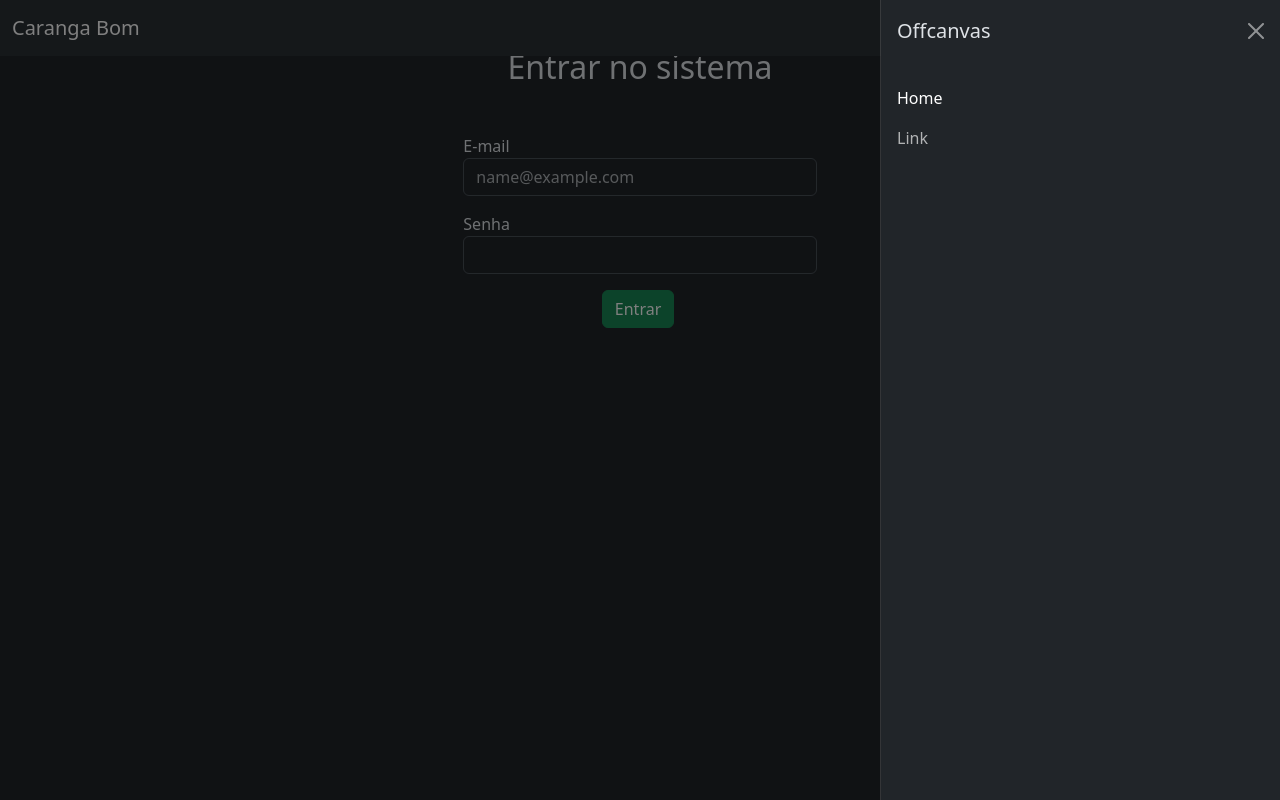
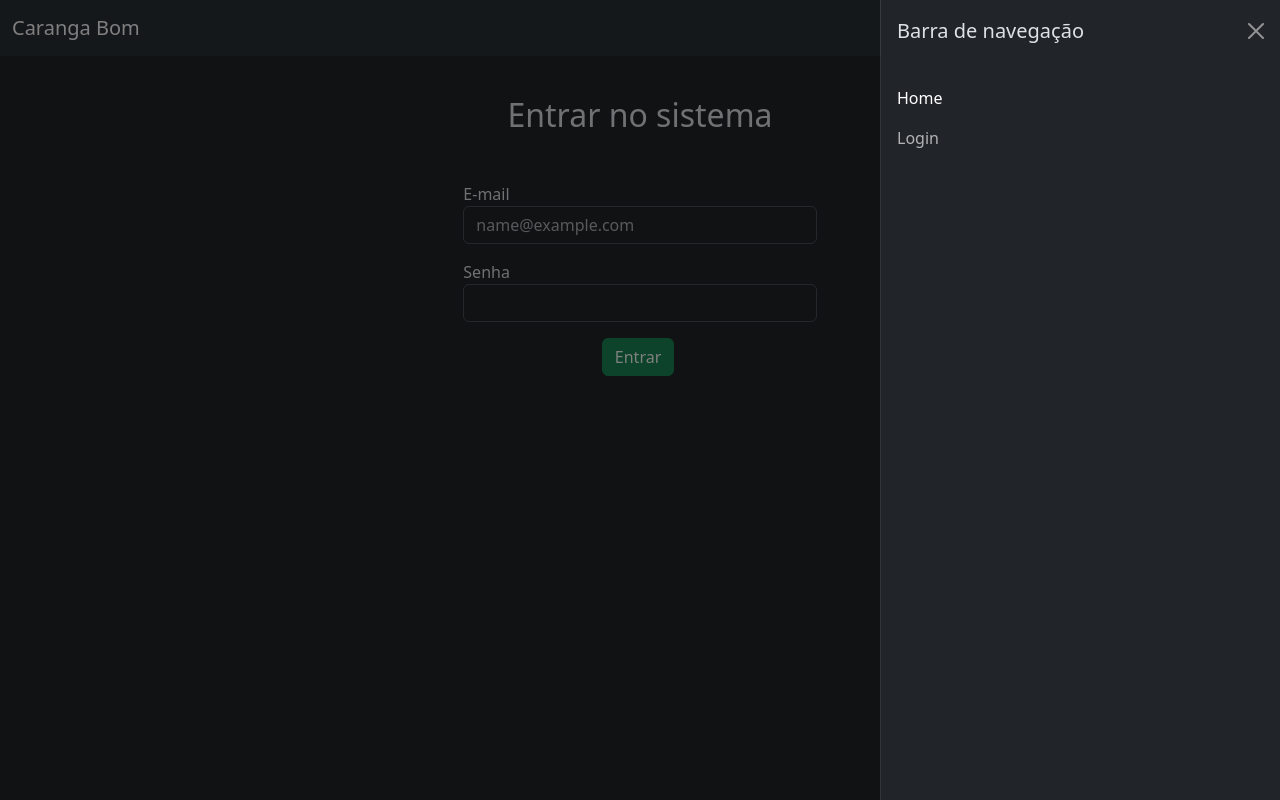
Before and after one commit to JoaoVictorBezerra/vue-carango-bom, a Vue app: page /login in a window 1280 px wide. Both pictures are taken after a click on the button "Toggle navigation". Built offline with nearby package versions, Linux system fonts and the light colour scheme.

Commit message:
Hotfix: Navbar

```diff
--- a/src/App.vue
+++ b/src/App.vue
@@ -3,10 +3,10 @@ import Navbar from './components/Navbar.vue';
 </script>
 
 <template>
-  <header>
+  <header class="pb-5">
     <Navbar />
   </header>
-  <main>
+  <main class="my-5">
     <RouterView />
   </main>
 </template>
--- a/src/components/Navbar.vue
+++ b/src/components/Navbar.vue
@@ -19,7 +19,7 @@
         aria-labelledby="offcanvasNavbarLabel"
       >
         <div class="offcanvas-header">
-          <h5 class="offcanvas-title" id="offcanvasNavbarLabel">Offcanvas</h5>
+          <h5 class="offcanvas-title" id="offcanvasNavbarLabel">Barra de navegação</h5>
           <button
             type="button"
             class="btn-close"
@@ -33,7 +33,7 @@
               <RouterLink to="/" class="nav-link active">Home</RouterLink>
             </li>
             <li class="nav-item">
-              <a class="nav-link" href="#">Link</a>
+              <RouterLink to="/login" class="nav-link">Login</RouterLink>
             </li>
           </ul>
         </div>
--- a/src/views/Login.vue
+++ b/src/views/Login.vue
@@ -1,5 +1,5 @@
 <template>
-  <div class="container my-5">
+  <div class="container">
     <h2 class="text-center mb-5">Entrar no sistema</h2>
     <Form />
   </div>
```
